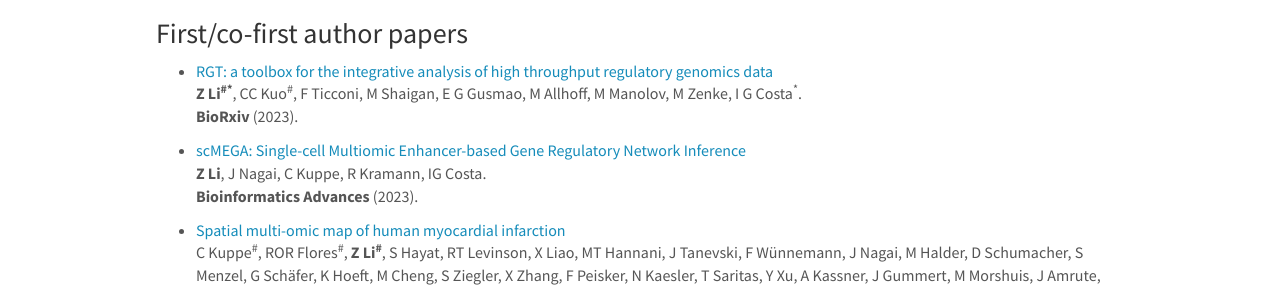
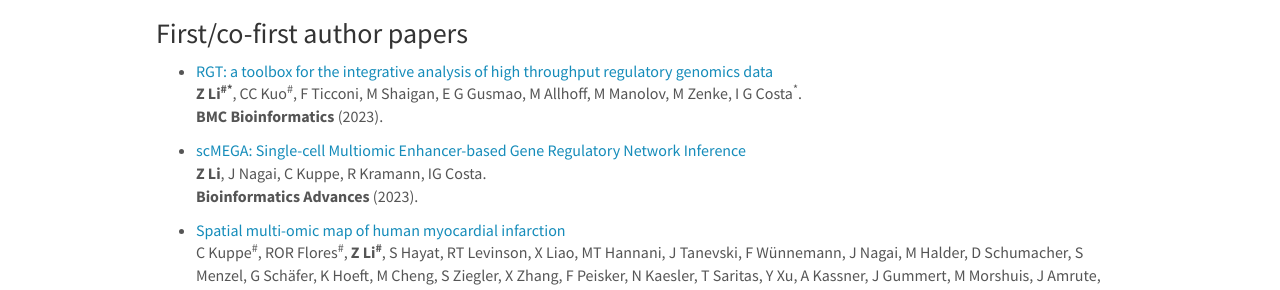
Before and after one commit to lzj1769/lzj1769.github.io, a Jekyll site: the page built from _pages/publications.md, in a window 1280 px wide and 900 px high. Shown: the part 198-488 px from the top of the window. Built offline with Jekyll 4.4.1, drawn with Linux system fonts in a browser that asks for light colours; nearby versions of some CDN libraries.

```diff
--- a/_pages/publications.md
+++ b/_pages/publications.md
@@ -14,7 +14,7 @@ For a full list see: [Google Scholar](https://scholar.google.de/citations?user=x
 
 * [RGT: a toolbox for the integrative analysis of high throughput regulatory genomics data](https://bmcbioinformatics.biomedcentral.com/articles/10.1186/s12859-023-05184-5) \
 **Z Li<sup>\#\*</sup>**, CC Kuo<sup>\#</sup>, F Ticconi, M Shaigan, E G Gusmao, M Allhoff, M Manolov, M Zenke, I G Costa<sup>\*</sup>.\
-**BioRxiv** (2023).
+**BMC Bioinformatics** (2023).
 
 * [scMEGA: Single-cell Multiomic Enhancer-based Gene Regulatory Network Inference](https://academic.oup.com/bioinformaticsadvances/advance-article/doi/10.1093/bioadv/vbad003/6986159?login=false)\
 **Z Li**, J Nagai, C Kuppe, R Kramann, IG Costa.\
```
